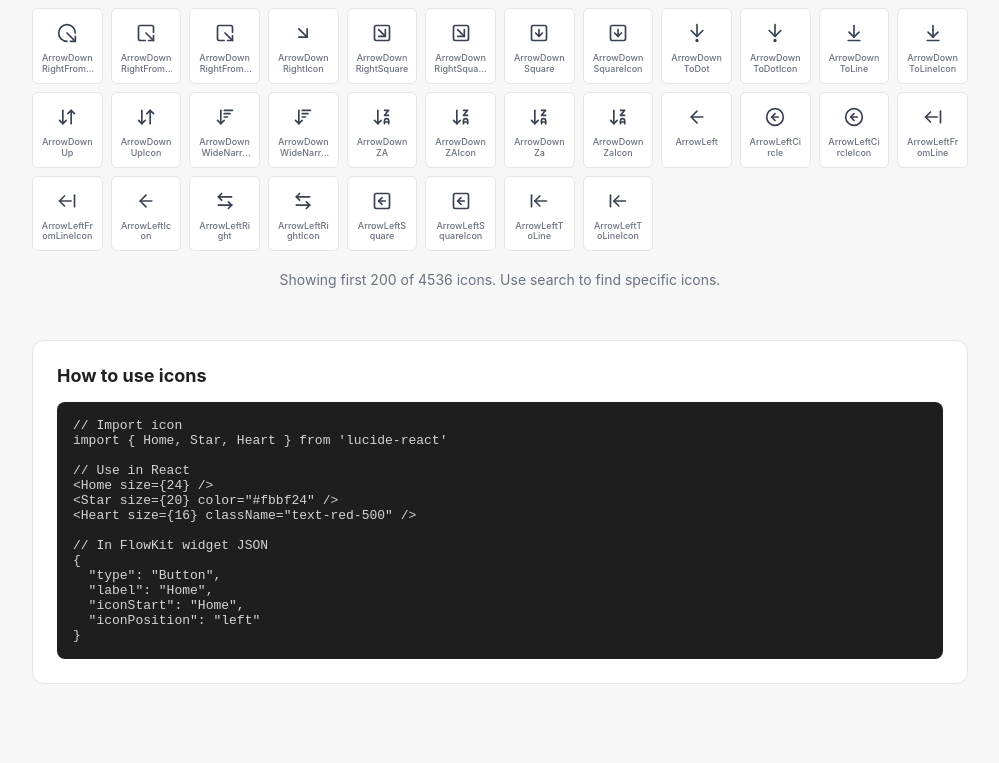
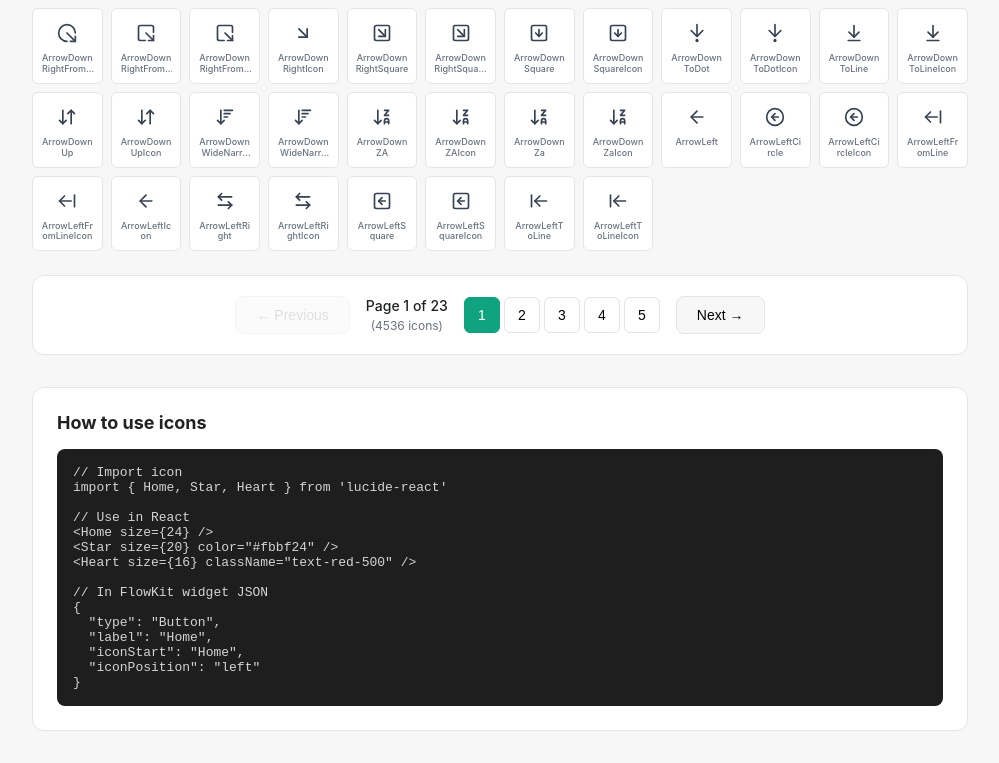
Before and after one commit to openclawabdullah/flowkit, a React (Vite) app in the folder explorer/: page /icons in a window 1280 px wide. Shown: the part 1360-2123 px from the top of the page, without its empty margins (280-1279 px from the left). Before the commit the page ends 2076 px from the top, so only its background shows below. Built offline with nearby package versions, Linux system fonts and the light colour scheme.

Commit message:
feat: Add pagination to IconsPage
- 200 icons per page
- Previous/Next buttons
- Page number buttons (shows 5 at a time)
- Current page highlighted
- Total icon count displayed
- Resets to page 1 when searching

```diff
--- a/explorer/pages/IconsPage.tsx
+++ b/explorer/pages/IconsPage.tsx
@@ -16,6 +16,8 @@ type ForwardRefComponent = {
 export function IconsPage() {
   const [searchQuery, setSearchQuery] = useState('')
   const [copiedIcon, setCopiedIcon] = useState<string | null>(null)
+  const [currentPage, setCurrentPage] = useState(1)
+  const iconsPerPage = 200
 
   // Known non-icon exports to exclude
   const excludeList = [
@@ -54,6 +56,17 @@ export function IconsPage() {
     ? iconNames.filter(name => name.toLowerCase().includes(searchQuery.toLowerCase()))
     : iconNames
 
+  // Pagination
+  const totalPages = Math.ceil(filteredIcons.length / iconsPerPage)
+  const startIndex = (currentPage - 1) * iconsPerPage
+  const endIndex = startIndex + iconsPerPage
+  const paginatedIcons = filteredIcons.slice(startIndex, endIndex)
+
+  // Reset to page 1 when search changes
+  React.useEffect(() => {
+    setCurrentPage(1)
+  }, [searchQuery])
+
   const copyToClipboard = (iconName: string) => {
     const usageCode = `import { ${iconName} } from 'lucide-react'\n\n<${iconName} size={24} />`
     navigator.clipboard.writeText(usageCode)
@@ -82,7 +95,7 @@ export function IconsPage() {
       </div>
 
       <div className="icons-grid">
-        {filteredIcons.slice(0, 200).map(iconName => {
+        {paginatedIcons.map(iconName => {
           const IconComponent = (AllIcons as any)[iconName]
           if (!IconComponent) return null
 
@@ -105,9 +118,56 @@ export function IconsPage() {
         })}
       </div>
 
-      {filteredIcons.length > 200 && (
-        <div style={{ textAlign: 'center', padding: 20, color: '#6b7280', fontSize: 14 }}>
-          Showing first 200 of {filteredIcons.length} icons. Use search to find specific icons.
+      {/* Pagination */}
+      {totalPages > 1 && (
+        <div className="pagination">
+          <button
+            className="pagination-btn"
+            onClick={() => setCurrentPage(p => Math.max(1, p - 1))}
+            disabled={currentPage === 1}
+          >
+            ← Previous
+          </button>
+
+          <div className="pagination-info">
+            Page {currentPage} of {totalPages}
+            <span className="pagination-total">
+              ({filteredIcons.length} icons)
+            </span>
+          </div>
+
+          <div className="pagination-pages">
+            {Array.from({ length: Math.min(5, totalPages) }, (_, i) => {
+              let pageNum
+              if (totalPages <= 5) {
+                pageNum = i + 1
+              } else if (currentPage <= 3) {
+                pageNum = i + 1
+              } else if (currentPage >= totalPages - 2) {
+                pageNum = totalPages - 4 + i
+              } else {
+                pageNum = currentPage - 2 + i
+              }
+
+              return (
+                <button
+                  key={pageNum}
+                  className={`pagination-page ${currentPage === pageNum ? 'active' : ''}`}
+                  onClick={() => setCurrentPage(pageNum)}
+                >
+                  {pageNum}
+                </button>
+              )
+            })}
+          </div>
+
+          <button
+            className="pagination-btn"
+            onClick={() => setCurrentPage(p => Math.min(totalPages, p + 1))}
+            disabled={currentPage === totalPages}
+          >
+            Next →
+          </button>
         </div>
       )}
 
--- a/explorer/styles/explorer.css
+++ b/explorer/styles/explorer.css
@@ -992,6 +992,76 @@ html, body, #root {
   font-size: 18px;
 }
 
+/* Pagination */
+.pagination {
+  display: flex;
+  align-items: center;
+  justify-content: center;
+  gap: 16px;
+  margin-top: 24px;
+  padding: 20px;
+  background: white;
+  border-radius: 12px;
+  border: 1px solid #e5e5e5;
+}
+.pagination-btn {
+  padding: 10px 20px;
+  background: #f7f7f8;
+  border: 1px solid #e5e5e5;
+  border-radius: 8px;
+  font-size: 14px;
+  font-weight: 500;
+  cursor: pointer;
+  transition: all 0.2s;
+}
+.pagination-btn:hover:not(:disabled) {
+  background: #10a37f;
+  color: white;
+  border-color: #10a37f;
+}
+.pagination-btn:disabled {
+  opacity: 0.4;
+  cursor: not-allowed;
+}
+.pagination-info {
+  display: flex;
+  flex-direction: column;
+  align-items: center;
+  gap: 4px;
+  font-size: 14px;
+  font-weight: 500;
+}
+.pagination-total {
+  font-size: 12px;
+  color: #6b7280;
+  font-weight: 400;
+}
+.pagination-pages {
+  display: flex;
+  gap: 4px;
+}
+.pagination-page {
+  width: 36px;
+  height: 36px;
+  display: flex;
+  align-items: center;
+  justify-content: center;
+  background: white;
+  border: 1px solid #e5e5e5;
+  border-radius: 6px;
+  font-size: 14px;
+  cursor: pointer;
+  transition: all 0.2s;
+}
+.pagination-page:hover {
+  border-color: #10a37f;
+}
+.pagination-page.active {
+  background: #10a37f;
+  color: white;
+  border-color: #10a37f;
+}
+
 /* Home Page */
 .home-page {}
 .hero {
```
